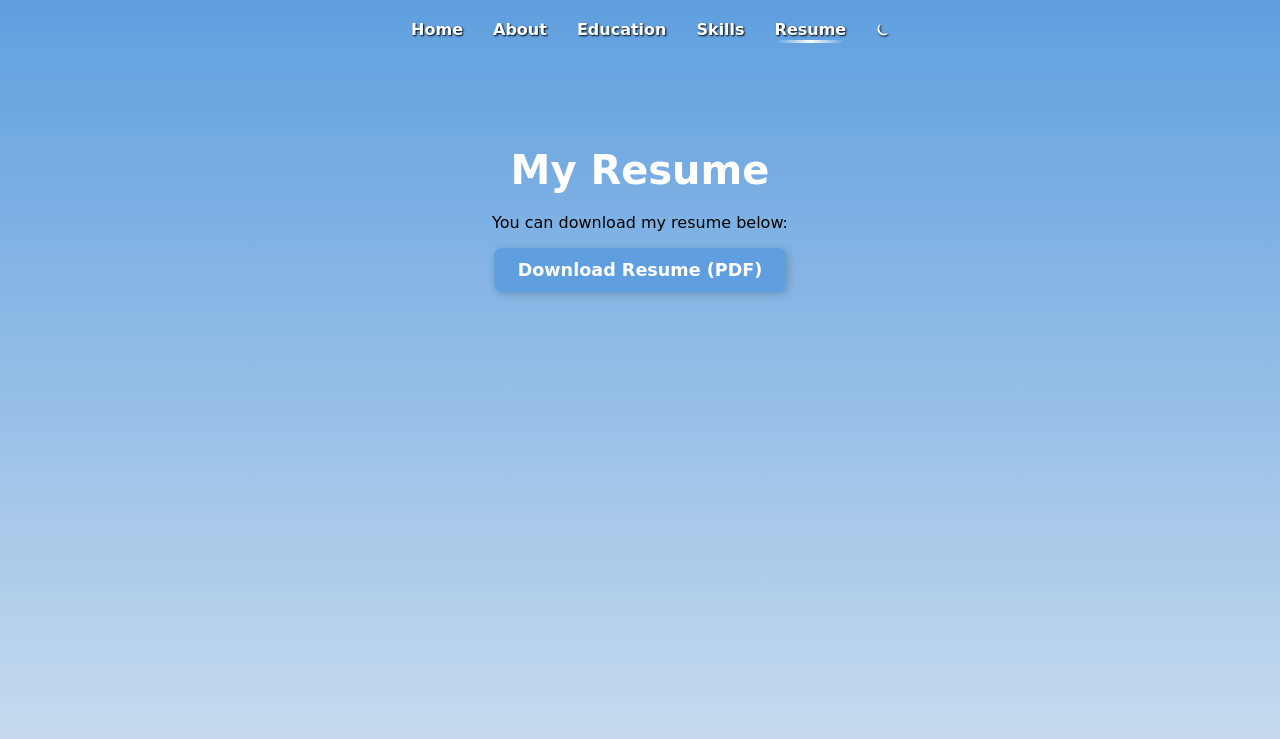
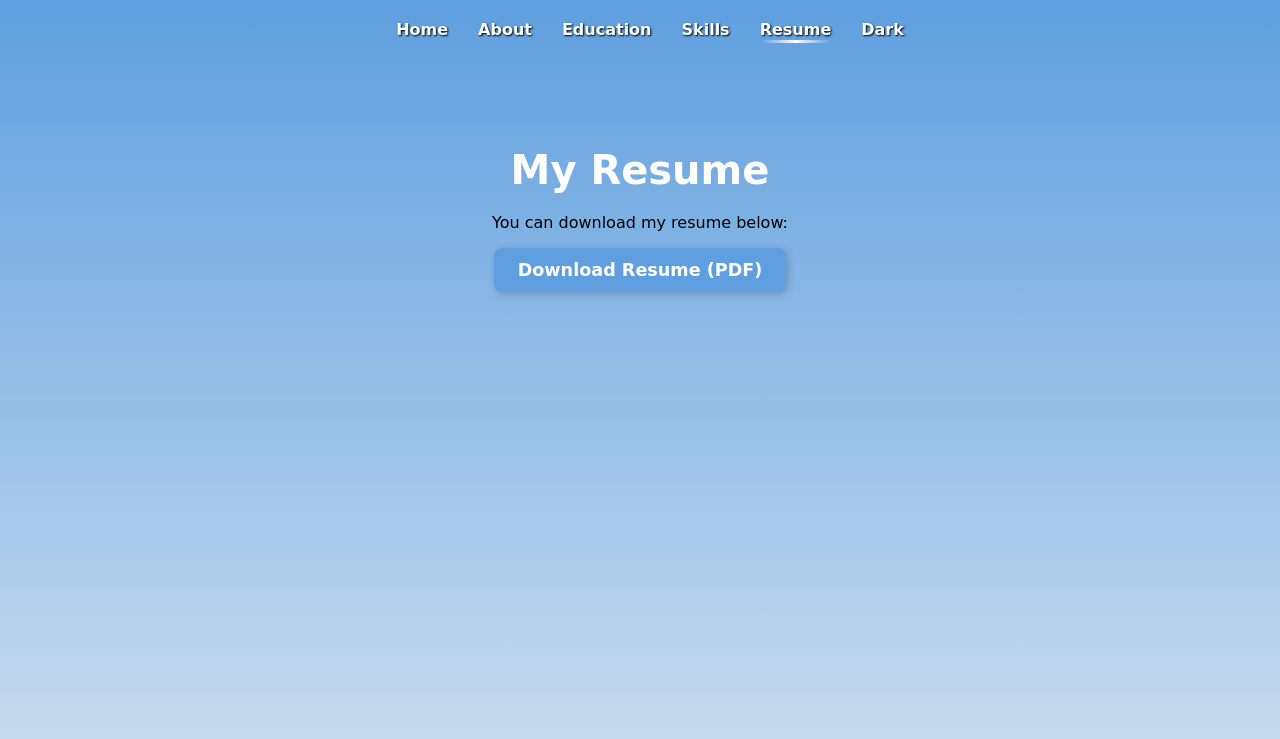
Before and after one commit to Keerthi-2012/Portfolio, a plain HTML site: page Portfolio/resume.html in a window 1280 px wide. Shown: the top 739 px of the page. Drawn offline with Linux system fonts and the light colour scheme.

Commit message:
Add files via upload

```diff
--- a/Portfolio/resume.html
+++ b/Portfolio/resume.html
@@ -21,7 +21,7 @@
     <a href="education.html">Education</a>
     <a href="skills.html">Skills</a>
     <a href="resume.html"  class="active">Resume</a>
-    <a href="#" id="theme-toggle" title="Toggle Dark Mode">⏾</a>
+    <a href="#" id="theme-toggle" title="Toggle Dark Mode">Dark</a>
   </nav>
 
 <!-- ... (rest of your unchanged HTML) ... -->
@@ -59,11 +59,11 @@
   function setTheme(isDark) {
     if (isDark) {
       body.classList.add("dark-mode");
-      toggleBtn.textContent = "🌤️";
+      toggleBtn.textContent = "Light";
       localStorage.setItem("theme", "dark");
     } else {
       body.classList.remove("dark-mode");
-      toggleBtn.textContent = "⏾";
+      toggleBtn.textContent = "Dark";
       localStorage.setItem("theme", "light");
     }
   }
```
Also changed, not shown: Portfolio/about.html (+3 -3 lines), Portfolio/education.html (+3 -3 lines), Portfolio/index.html (+3 -3 lines), Portfolio/skills.html (+3 -3 lines).
